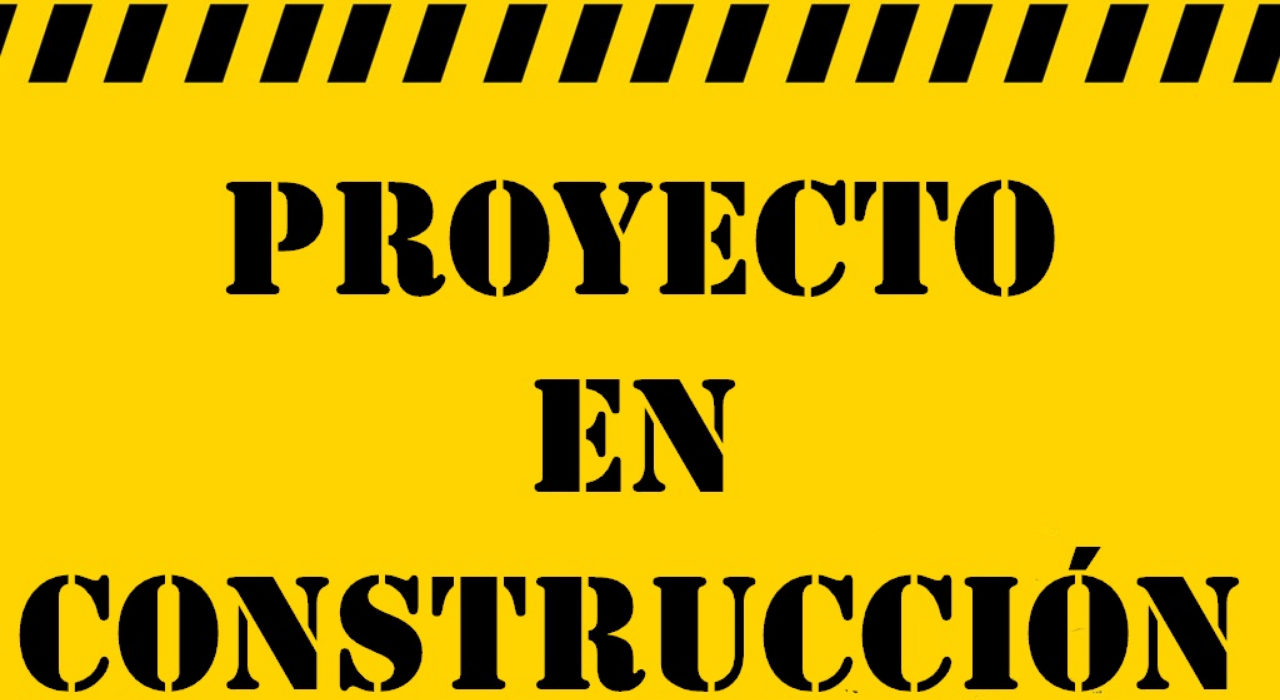
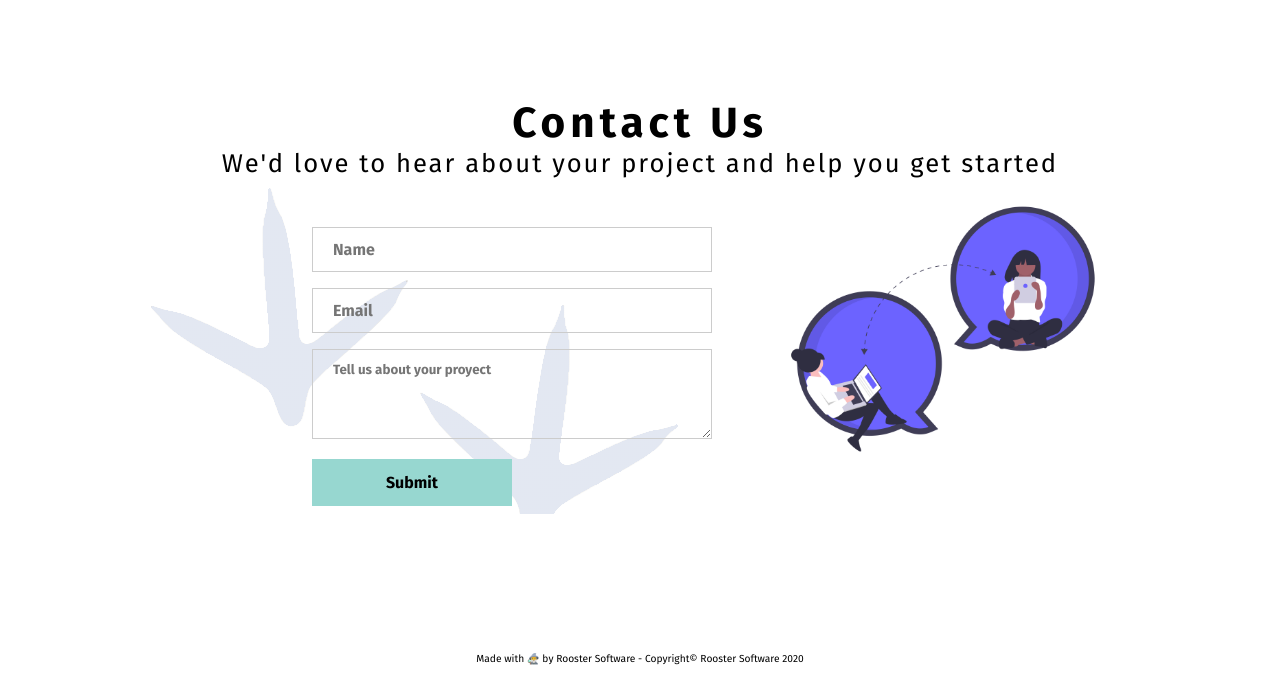
Before and after one commit to EdwinFajardoBarrera/EdwinFajardoBarrera.github.io, a plain HTML site: page contact.html in a window 1280 px wide. Shown: the part 118-818 px from the top of the page. Drawn offline with Linux system fonts and the light colour scheme.

Commit message:
Contact-Desktop

```diff
--- a/contact.html
+++ b/contact.html
@@ -40,7 +40,32 @@
           <div class="burgerln"></div>
         </div>
       </nav>
-      <img src="images/temp.jpg" alt="Working on it" />
+      <section class="about-us">
+      <div class="contact-engagement">
+        <h1>Contact Us</h1>
+        <p>We'd love to hear about your project and help you get started</p>
+
+      </div>
+      <div class="contact-container">
+          <div class="form">
+
+            <form action="">
+                <input type="text" id="fname" name="firstname" placeholder="Name">
+                <input type="text" id="lname" name="lastname" placeholder="Email">
+                <textarea id="w3review" name="w3review" rows="4" cols="50" placeholder="Tell us about your proyect"></textarea>
+                <br>
+                <input type="submit" value="Submit">
+
+          </div>
+          <div>
+            <img class="colab-img" src="images/collaboration.png" alt="colab-img">
+
+          </div>
+
+
+      </div>
+    </section>
+
       <footer class="footer">
         <p>
           Made with 🧙‍♂️ by Rooster Software - Copyright© Rooster Software 2020
--- a/style.css
+++ b/style.css
@@ -21,6 +21,85 @@
   padding: 0;
   font-family: var(--font);
 }
+/*CONTACT */
+
+.contact-engagement {
+  text-align: center;
+}
+
+.contact-engagement > h1{
+  font-size: 3.3vw;
+  letter-spacing: 5px;
+}
+
+.contact-engagement > p{
+  font-size: 2vw;
+  letter-spacing: 2px;
+}
+.contact-container{
+  display: flex;
+
+  margin: 0px 144px;
+
+
+
+}
+
+.colab-img{
+  max-width: 4000px;
+  max-height: 300px;
+}
+
+.form {
+  background:linear-gradient(rgba(255,255,255,.8), rgba(255,255,255,.8)), url('images/mmmpatas-mobile.png');
+  background-repeat: no-repeat;
+  padding-left: 168px;
+  padding-top: 40px;
+}
+
+
+
+input[type=text], select {
+  background-color: transparent;
+  font: var(--font);
+  font-weight: bold;
+  width: 400px;
+  padding: 12px 20px;
+  margin: 8px 0;
+  display: inline-block;
+  border: 1px solid #ccc;
+  box-sizing: border-box;
+}
+
+textarea{
+
+  width: 400px;
+  background-color: transparent;
+  font-weight: bold;
+  padding: 12px 20px;
+  margin: 8px 0;
+  display: inline-block;
+  border: 1px solid #ccc;
+  box-sizing: border-box;
+
+}
+
+input[type=submit] {
+  width: 200px;
+  font: var(--font);
+  font-weight: bold;
+  background-color: #97D7D0;
+  padding: 14px 20px;
+  margin: 8px 0;
+  border: none;
+  cursor: pointer;
+}
+
+input[type=submit]:hover {
+  background-color: #45a049;
+}
+
+
 
 /* SERVICES */
 
```
Also changed, not shown: images/collaboration.png (added), images/temp.jpg (deleted), 2 other files.
